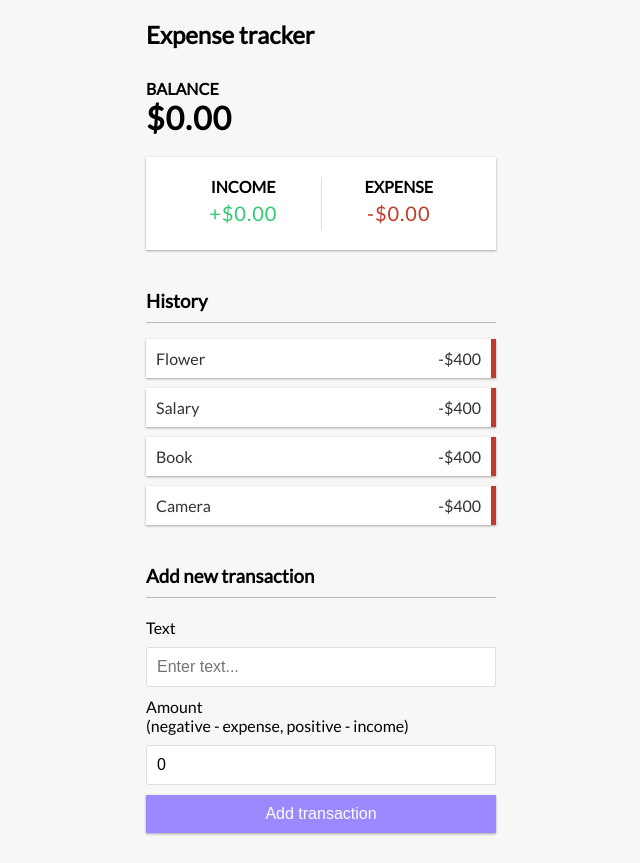
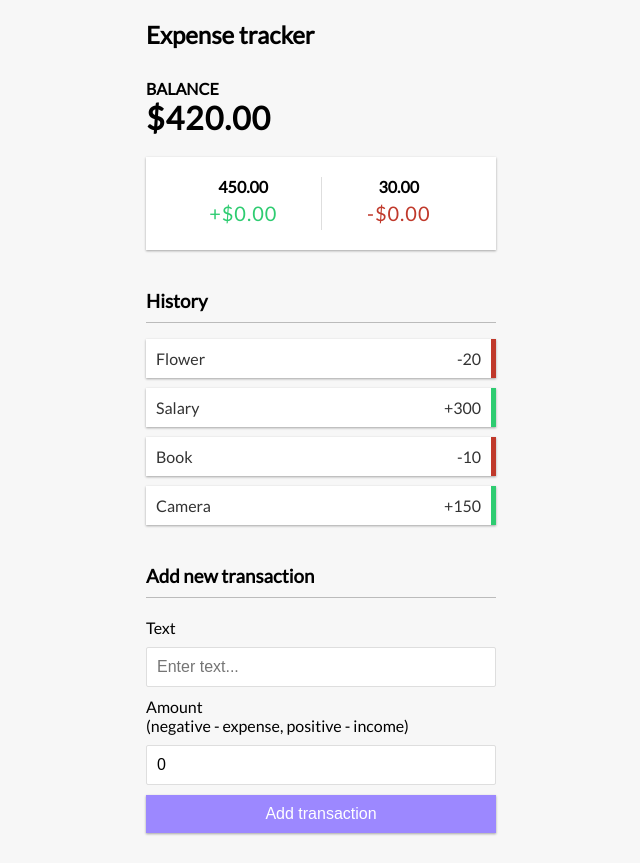
Before and after one commit to dayanapanova/expense-tracker, a React (Create React App) app: page / in a window 1280 px wide. Shown: the whole page, without its empty margins (319-959 px from the left). Built offline with nearby package versions, Linux system fonts and the light colour scheme.

Commit message:
With the help of useContext we have the transactions from the golbal state, and we use them to diplay the total amount of money, and to handle the expenses and incomes. We check if the numbers are negatiive or positive to add a class for the res or green label.

```diff
--- a/src/components/Balance.js
+++ b/src/components/Balance.js
@@ -1,10 +1,14 @@
-import React from 'react';
+import React, { useContext } from 'react';
+import { GlobalContext } from '../context/GlobalState';
 
 export const Balance = () => {
+    const { transactions } = useContext(GlobalContext);
+    const amounts = transactions.map(transaction => transaction.amount);
+    const total = amounts.reduce((acc, item) => (acc += item), 0).toFixed(2);
     return (
         <div>
             <h4>Balance</h4>
-            <h1>$0.00</h1>
+            <h1>${total}</h1>
         </div>
     )
 }
--- a/src/components/IncomeExpenses.js
+++ b/src/components/IncomeExpenses.js
@@ -1,15 +1,27 @@
-import React from 'react';
+import React, { useContext } from 'react';
+import { GlobalContext } from '../context/GlobalState';
 
 export const IncomeExpenses = () => {
+    const { transactions } = useContext(GlobalContext);
+    const amounts = transactions.map(transaction => transaction.amount);
+    const total = amounts.reduce((acc, item) => (acc += item), 0).toFixed(2);
+    const income = amounts
+        .filter(item => item > 0)
+        .reduce((acc, item) => (acc += item), 0)
+        .toFixed(2);
+    const expense = (
+        amounts.filter(item => item < 0).reduce((acc, item) => (acc += item), 0) *
+        -1
+    ).toFixed(2);
     return (
         <div>
             <div className="inc-exp-container">
                 <div>
-                    <h4>Income</h4>
+                    <h4>{income}</h4>
                     <p className="money plus">+$0.00</p>
                 </div>
                 <div>
-                    <h4>Expense</h4>
+                    <h4>{expense}</h4>
                     <p className="money minus">-$0.00</p>
                 </div>
             </div>
--- /dev/null
+++ b/src/components/Transaction.js
@@ -0,0 +1,13 @@
+import React from 'react';
+
+export const Transaction = ({ transaction }) => {
+
+    const sign = transaction.amount < 0 ? '-' : '+';
+    return (
+        <div>
+            <li className={transaction.amount < 0 ? 'minus' : 'plus'}>
+                {transaction.text} <span>{sign}{Math.abs(transaction.amount)}</span><button className="delete-btn">x</button>
+            </li>
+        </div>
+    )
+}
--- a/src/components/TransactionList.js
+++ b/src/components/TransactionList.js
@@ -1,5 +1,6 @@
 import React, { useContext } from 'react';
 import { GlobalContext } from '../context/GlobalState';
+import { Transaction } from './Transaction';
 
 export const TransactionList = () => {
     const { transactions } = useContext(GlobalContext);
@@ -8,9 +9,7 @@
             <h3>History</h3>
             <ul className="list">
                 {transactions.map(transaction => (
-                    <li className="minus">
-                        {transaction.text} <span>-$400</span><button className="delete-btn">x</button>
-                    </li>
+                    <Transaction key={transaction.id} transaction={transaction} />
                 ))}
             </ul>
         </>
```
